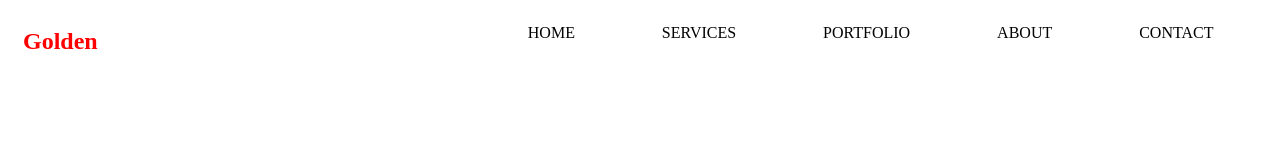
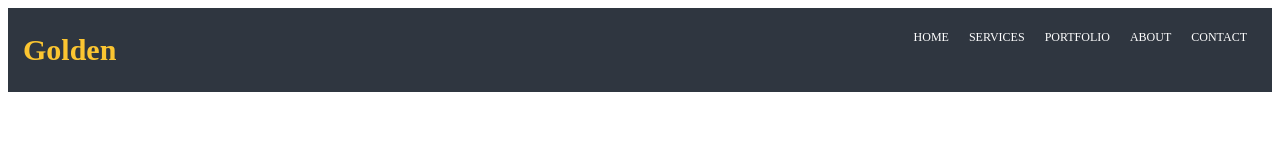
Before and after one commit to Patty9049/r4-golden, a website: page index.html in a window 1280 px wide. Drawn offline with Linux system fonts and the light colour scheme; a web font is replaced by a local one.

Commit message:
Add section navigation

```diff
--- a/sass/style.scss
+++ b/sass/style.scss
@@ -1,12 +1,26 @@
 /*global*/
 
+$font-deco: 'Galada', cursive;
 
 /*navigation*/
+
+.navigation {
+	background: #2f3640;
+}
 h1 {
-	color: red;
+	font: $font-deco;
+	color: #fbc531;
+	font-size: 30px;
+	align-self: flex-start;
 }
 .nav ul {
 	list-style-type: none;
 	display: flex;
-	justify-content: space-around;
+	justify-content: flex-end;
+	color: #fff;
+	background: #2f3640;
+	font-size: 12px;
 }
+.nav ul li {
+	padding: 10px;
+}
```
Also changed, not shown: css/style.css, 1 other file.
